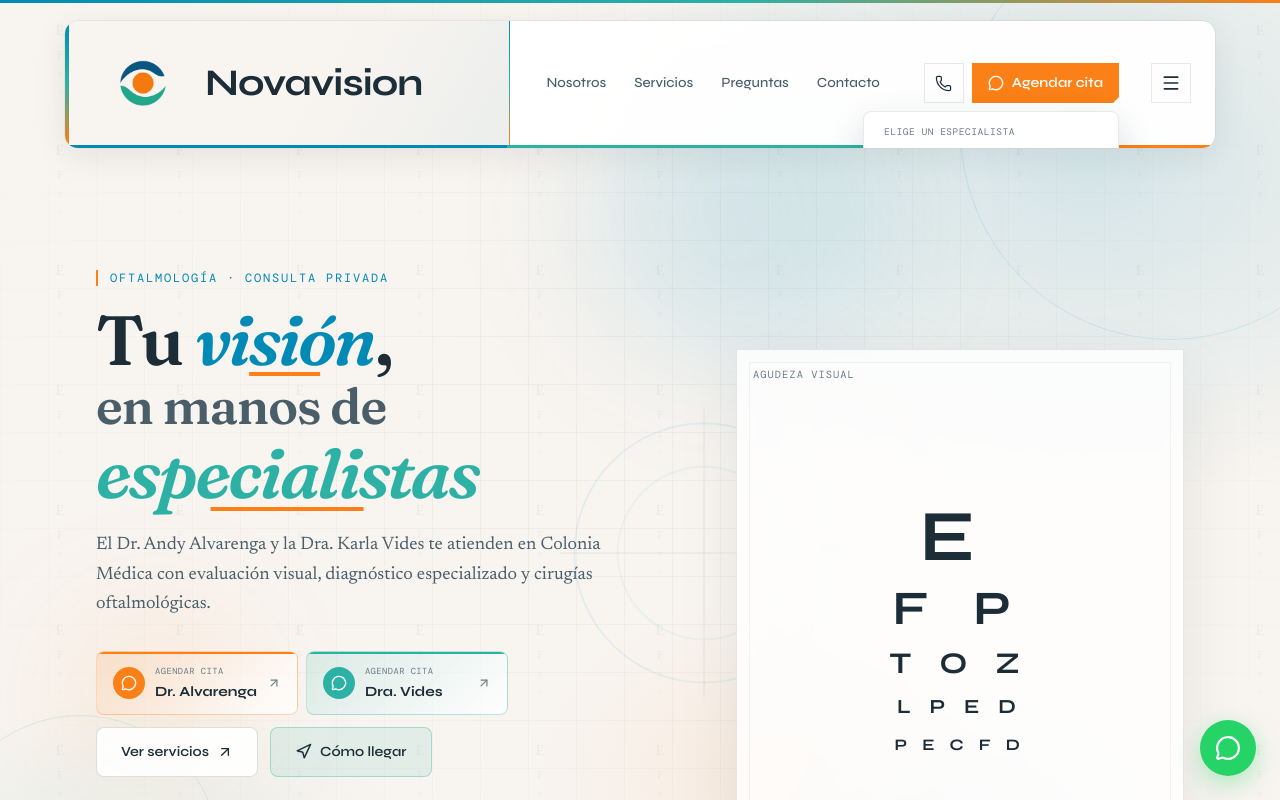
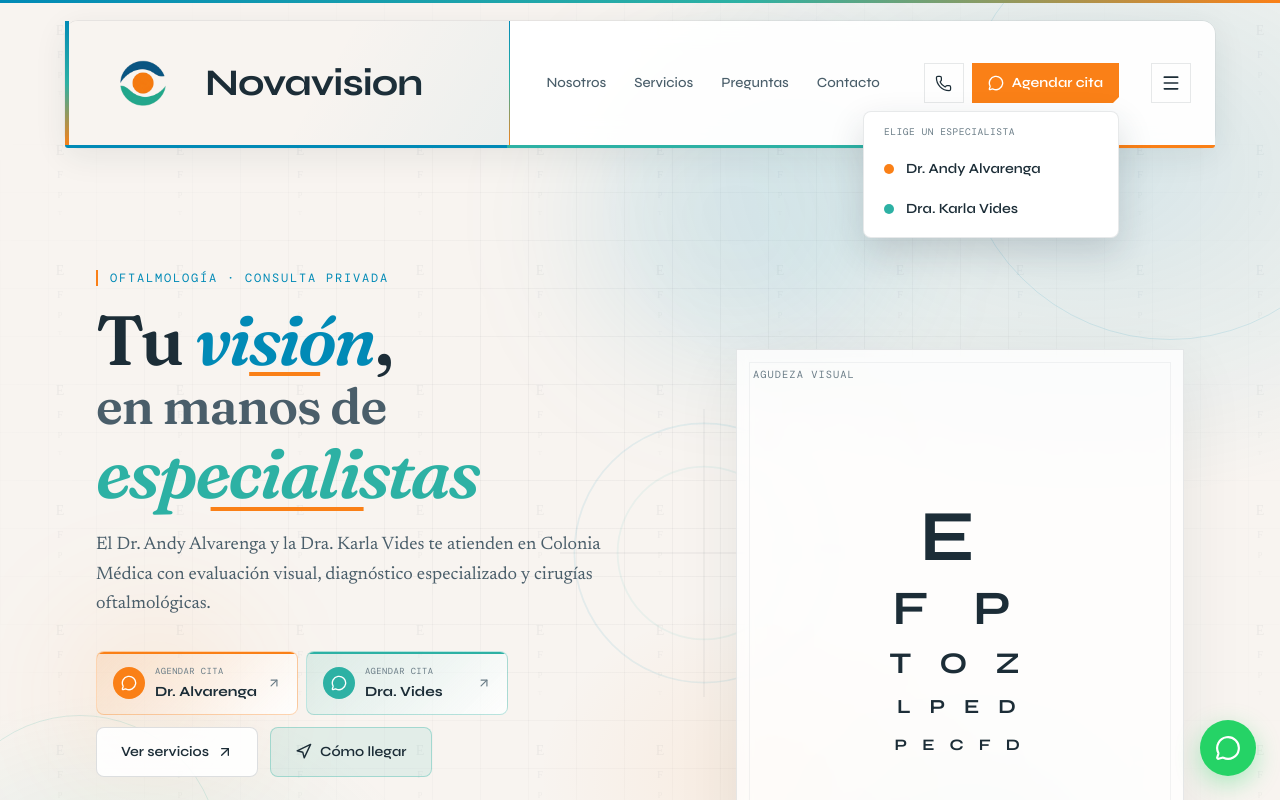
Before and after one commit to leofdr7/novavision, a React (Vite) app: page / in a window 1280 px wide. Both pictures are taken after a click on the button "Agendar cita". Shown: the top 800 px of the page. Built offline with nearby package versions, Linux system fonts and the light colour scheme.

Commit message:
retoques

```diff
--- a/src/components/Footer.tsx
+++ b/src/components/Footer.tsx
@@ -13,24 +13,6 @@ export function Footer() {
               Dr. Andy Alvarenga y Dra. Karla Vides — oftalmología en Colonia Médica,
               San Salvador.
             </p>
-            <div className="mt-5 flex gap-3">
-              {[
-                { href: clinic.redes.facebook, label: "Facebook", letter: "f" },
-                { href: clinic.redes.instagram, label: "Instagram", letter: "ig" },
-                { href: whatsappUrl, label: "WhatsApp", letter: "wa" },
-              ].map((s) => (
-                <a
-                  key={s.label}
-                  href={s.href}
-                  target="_blank"
-                  rel="noopener noreferrer"
-                  aria-label={s.label}
-                  className="flex h-10 w-10 items-center justify-center border border-ink/10 bg-white font-mono text-xs font-medium text-ink transition-colors hover:border-blue hover:text-blue"
-                >
-                  {s.letter}
-                </a>
-              ))}
-            </div>
           </div>
 
           <div>
--- a/src/components/Header.tsx
+++ b/src/components/Header.tsx
@@ -51,7 +51,7 @@ export function Header() {
       }`}
     >
       <div
-        className={`header-bar mx-auto max-w-6xl overflow-hidden ${
+        className={`header-bar mx-auto max-w-6xl ${
           scrolled
             ? "header-bar--scrolled shadow-[0_12px_40px_rgba(28,45,55,0.12)]"
             : "shadow-[0_8px_32px_rgba(28,45,55,0.08)]"
@@ -111,7 +111,7 @@ export function Header() {
                   <span className="sm:hidden">Cita</span>
                 </button>
                 {whatsappOpen && (
-                  <div className="absolute right-0 top-full mt-2 w-64 rounded-md border border-ink/10 bg-white p-2 shadow-[0_14px_35px_rgba(28,45,55,0.16)]">
+                  <div className="absolute right-0 top-full z-[80] mt-2 w-64 rounded-md border border-ink/10 bg-white p-2 shadow-[0_14px_35px_rgba(28,45,55,0.16)]">
                     <p className="px-3 pb-2 pt-1 font-mono text-[0.6rem] uppercase tracking-wider text-muted">
                       Elige un especialista
                     </p>
--- a/src/index.css
+++ b/src/index.css
@@ -270,6 +270,7 @@
 .header-logo-panel {
   position: relative;
   overflow: hidden;
+  border-radius: 13px 0 0;
   min-height: 4rem;
   justify-content: flex-start;
   gap: 0.65rem;
@@ -299,6 +300,7 @@
 .header-navigation {
   gap: 0.5rem;
   padding: 0.5rem 0.65rem;
+  border-radius: 0 13px 0 0;
   transition:
     gap 0.55s cubic-bezier(0.22, 1, 0.36, 1),
     padding 0.55s cubic-bezier(0.22, 1, 0.36, 1),
@@ -360,6 +362,8 @@
 .header-accent {
   display: flex;
   height: 3px;
+  overflow: hidden;
+  border-radius: 0 0 13px 13px;
 }
 
 .header-accent__blue {
```
